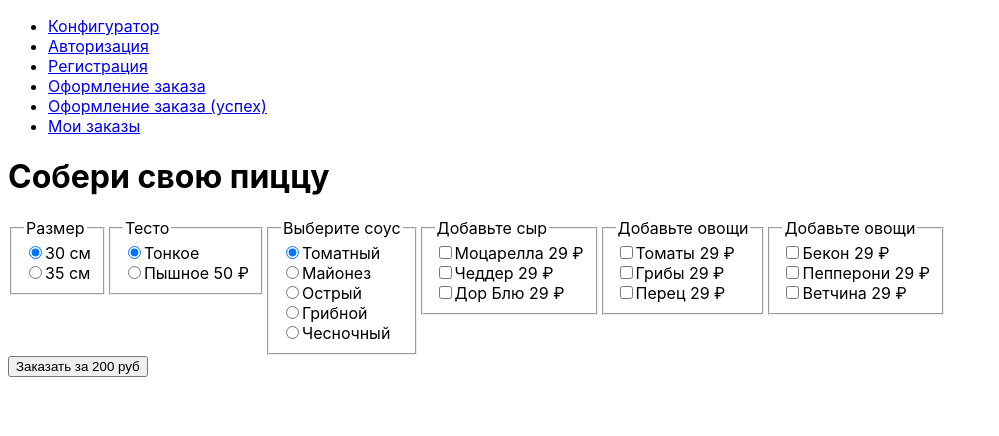
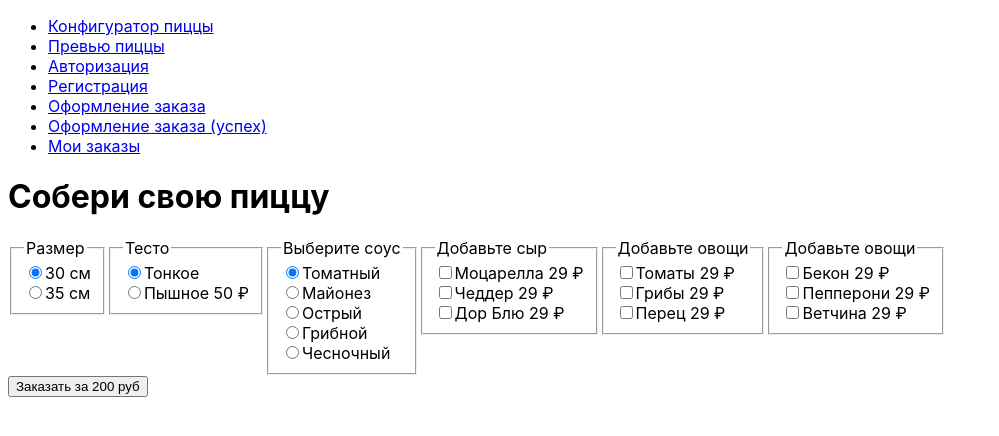
Before and after one commit to call007/artem-pizza, a React (Create React App) app: page / in a window 1280 px wide. Shown: the top 436 px of the page, without its empty margins (0-999 px from the left). Built offline with nearby package versions, Linux system fonts and the light colour scheme.

Commit message:
fix: refactoring

```diff
--- a/src/App.tsx
+++ b/src/App.tsx
@@ -1,4 +1,4 @@
-import { Menu } from "./common/Menu";
+import { Menu } from "./components/Menu";
 import { PizzaConfigurator } from "./pages/PizzaConfigurator";
 import { Route, Switch } from "react-router-dom";
 import { Path } from "./types";
@@ -20,7 +20,7 @@ function App() {
           <PizzaConfigurator />
         </Route>
 
-        <Route path={Path.Preview}>
+        <Route path={Path.PizzaPreview}>
           <PizzaPreview />
         </Route>
 
--- a/src/common/Menu/index.tsx
+++ b/src/components/Menu/index.tsx
@@ -6,7 +6,10 @@ export function Menu() {
     <nav>
       <ul>
         <li>
-          <Link to={Path.PizzaConfigurator}>Конфигуратор</Link>
+          <Link to={Path.PizzaConfigurator}>Конфигуратор пиццы</Link>
+        </li>
+        <li>
+          <Link to={Path.PizzaPreview}>Превью пиццы</Link>
         </li>
         <li>
           <Link to={Path.Login}>Авторизация</Link>
--- a/src/pages/PizzaConfigurator/FieldsetCheckboxGroup/index.tsx
+++ b/src/pages/PizzaConfigurator/FieldsetCheckboxGroup/index.tsx
@@ -1,4 +1,4 @@
-import { Checkbox, Fieldset } from "../../../common";
+import { Checkbox, Fieldset } from "../../../components";
 import { FieldsName, Option } from "../../../types";
 
 interface Props {
--- a/src/pages/PizzaConfigurator/FieldsetRadioGroup/index.tsx
+++ b/src/pages/PizzaConfigurator/FieldsetRadioGroup/index.tsx
@@ -1,4 +1,4 @@
-import { Fieldset, Radiobox } from "../../../common";
+import { Fieldset, Radiobox } from "../../../components";
 import { FieldsName, Option } from "../../../types";
 
 interface Props {
--- a/src/pages/PizzaConfigurator/index.tsx
+++ b/src/pages/PizzaConfigurator/index.tsx
@@ -32,7 +32,7 @@ export function PizzaConfigurator() {
   const handleSumbit = (e: FormEvent<HTMLFormElement>) => {
     e.preventDefault();
     setIsPizzaBuilded(true);
-    history.push(Path.Preview);
+    history.push(Path.PizzaPreview);
   };
 
   return (
--- a/src/types/Path.ts
+++ b/src/types/Path.ts
@@ -1,9 +1,9 @@
 export enum Path {
   PizzaConfigurator = "/",
+  PizzaPreview = "/pizza-preview",
   Login = "/log-in",
   Signup = "/sign-up",
   Checkout = "/checkout",
   CheckoutSuccess = "/checkout-success",
-  Preview = "/preview",
   Orders = "/orders",
 }
```
Also changed, not shown: src/components/Checkbox/index.tsx (renamed from src/common/Checkbox/index.tsx), src/components/Fieldset/index.tsx (renamed from src/common/Fieldset/index.tsx), src/components/Radiobox/index.tsx (renamed from src/common/Radiobox/index.tsx), src/components/index.ts (renamed from src/common/index.ts).
